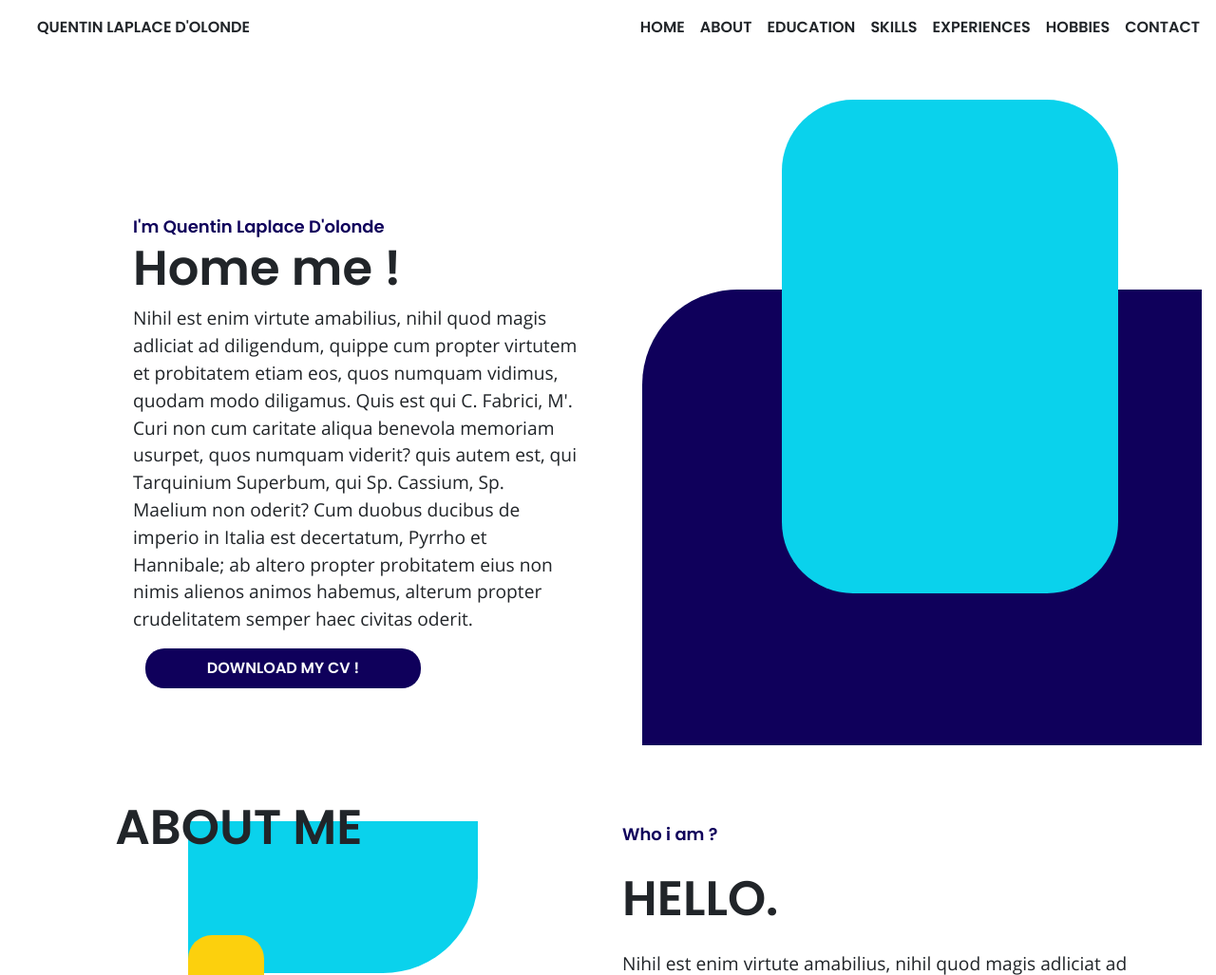
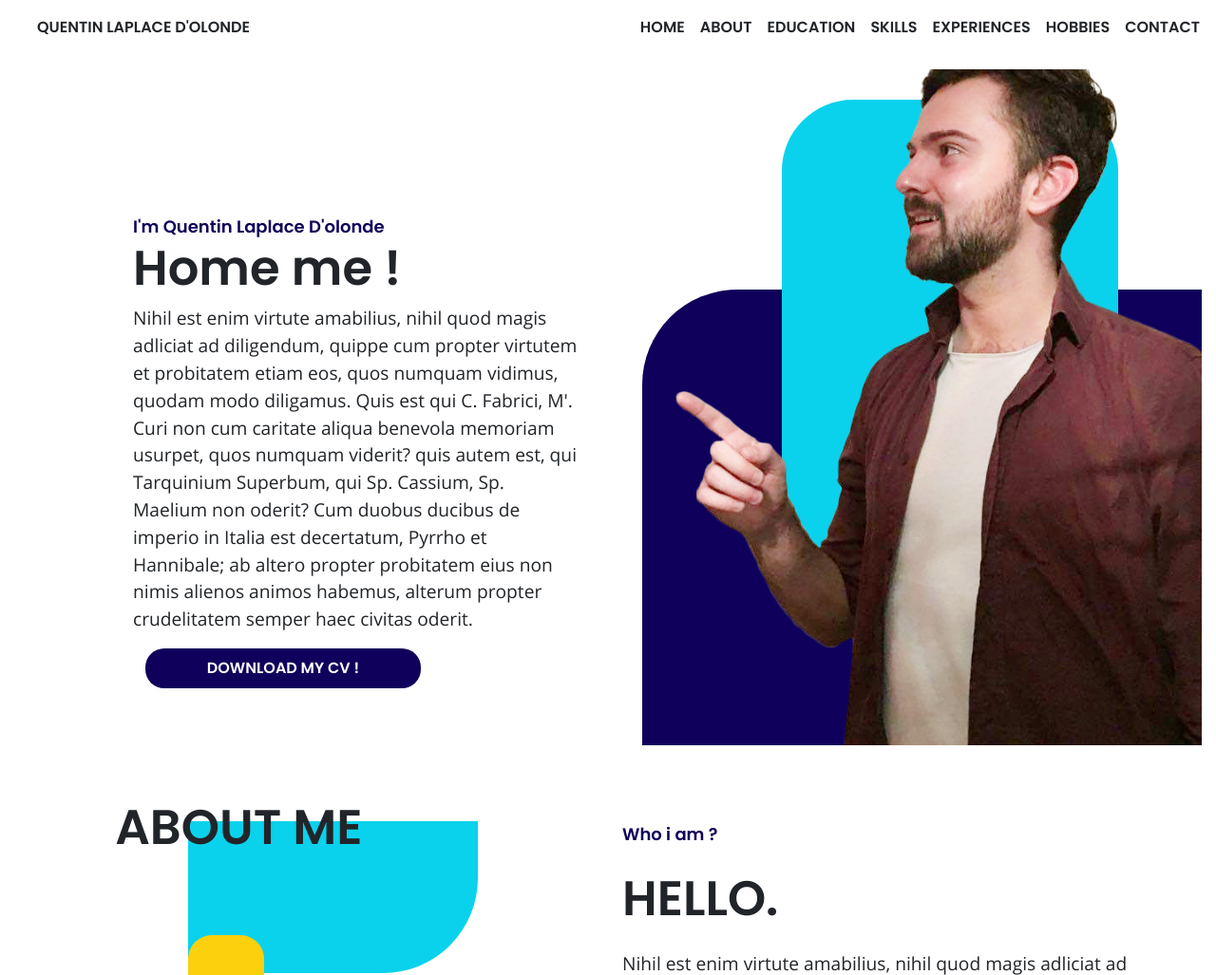
Before and after one commit to QuentinLaplace/portfolio, a PHP site: page / in a window 1280 px wide. Shown: the part 15-1042 px from the top of the page at 95% size. Run offline with PHP 8.4, Linux system fonts and the light colour scheme; some libraries are stand-ins or nearby versions.

Commit message:
Photo ajoutez

```diff
--- a/index.php
+++ b/index.php
@@ -66,10 +66,15 @@
 
     <div class="home-img-box w-50 d-flex">
       <div class="carre-bleu-fonce">
+
         <div class="carre-bleu-ciel">
+        </div>
 
+        <div class="div-img-home">
+          <img src="img/quentin.png" class="img-home" alt="Responsive image">
         </div>
       </div>
+
 
     </div>
   </section>
--- a/style.css
+++ b/style.css
@@ -52,6 +52,7 @@
     background-color: #0f005b;
     height: 60vh;
     border-top-left-radius: 100px;
+    position: relative;
 }
 
 #home{
@@ -410,3 +411,13 @@
     cursor: pointer;
     color:#252129;
 }
+
+.div-img-home{
+    position: absolute;
+    z-index: 10;
+    bottom: 0;
+}
+
+.img-home{
+    width: 100%;
+}
```
Also changed, not shown: img/quentin.png (added).
